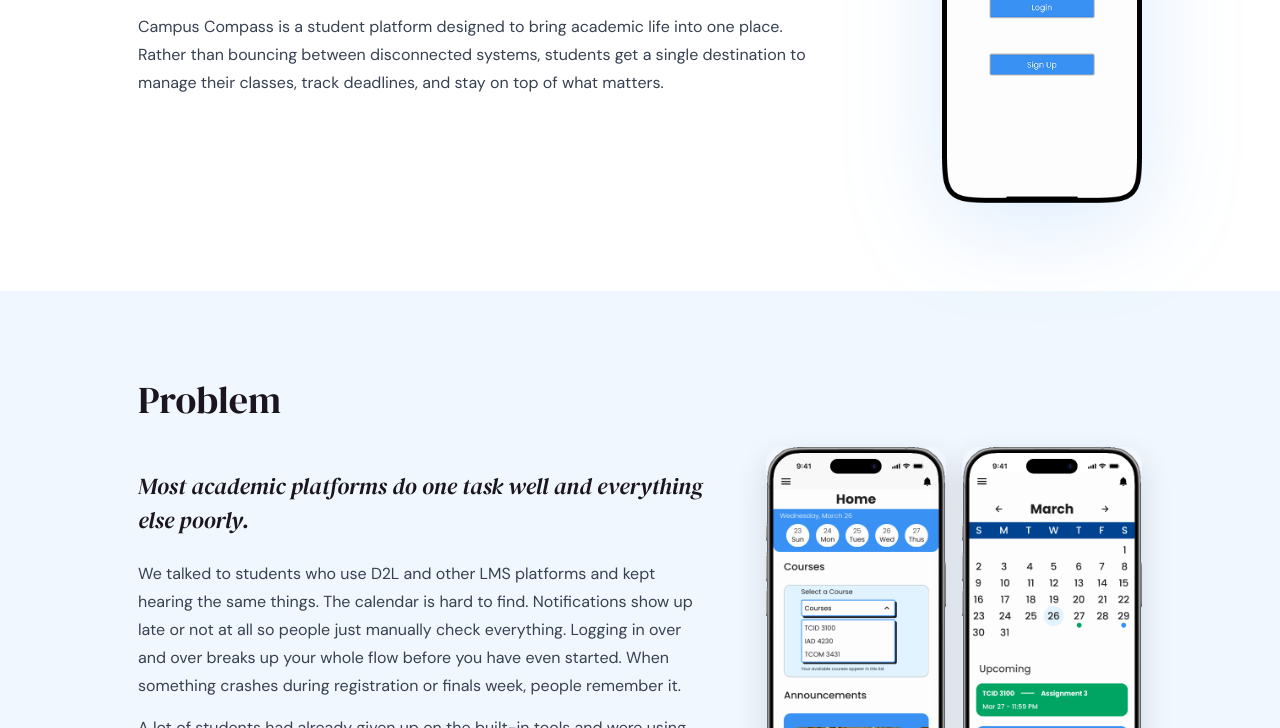
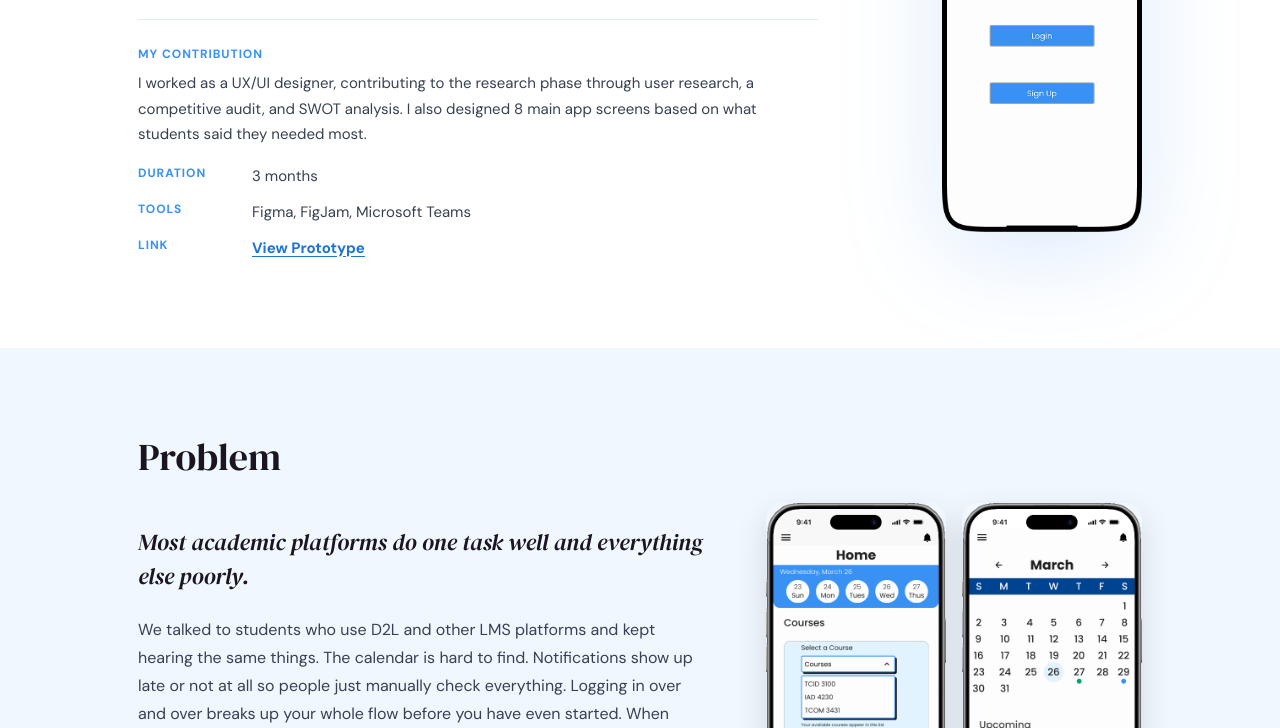
Before and after one commit to maura-bc/portfolio, a plain HTML site: page campus-compass/index.html in a window 1280 px wide. Shown: the part 372-1100 px from the top of the page. Drawn offline with Linux system fonts and the light colour scheme.

Commit message:
added my contribution section

```diff
--- a/campus-compass/index.html
+++ b/campus-compass/index.html
@@ -24,6 +24,24 @@
         <h1 class="page-title">Campus Compass</h1>
         <p class="intro-hook">Reimagining what an LMS should be to support the full experience of being a student</p>
         <p class="body-text">Campus Compass is a student platform designed to bring academic life into one place. Rather than bouncing between disconnected systems, students get a single destination to manage their classes, track deadlines, and stay on top of what matters.</p>
+        <div class="project-meta" aria-label="Project details">
+          <div class="meta-summary">
+            <span class="meta-label">My Contribution</span>
+            <p>I worked as a UX/UI designer, contributing to the research phase through user research, a competitive audit, and SWOT analysis. I also designed 8 main app screens based on what students said they needed most.</p>
+          </div>
+          <div class="meta-item">
+            <span class="meta-label">Duration</span>
+            <span>3 months</span>
+          </div>
+          <div class="meta-item">
+            <span class="meta-label">Tools</span>
+            <span>Figma, FigJam, Microsoft Teams</span>
+          </div>
+          <div class="meta-item">
+            <span class="meta-label">Link</span>
+            <a href="https://www.figma.com/proto/IguZeImLwIfHErtKYxwdQc/Team-Denny---Design-File--Campus-Compass-?node-id=774-2290&p=f&t=JuLgXbc2a0t9bIEN-1&scaling=scale-down&content-scaling=fixed&page-id=2%3A2&starting-point-node-id=849%3A2606&show-proto-sidebar=1" target="_blank" rel="noreferrer">View Prototype</a>
+          </div>
+        </div>
       </div>
       <div class="intro-phone">
         <img src="/campus-compass/images/login-screen.png" alt="Campus Compass app" />
--- a/campus-compass/styles.css
+++ b/campus-compass/styles.css
@@ -76,6 +76,45 @@ a:focus-visible, button:focus-visible {
   display: block;
   filter: drop-shadow(0 20px 48px rgba(57, 146, 243, 0.18));
 }
+.project-meta {
+  display: grid;
+  gap: 12px;
+  margin-top: 28px;
+  max-width: 680px;
+  border-top: 1px solid #dbeafe;
+  padding-top: 20px;
+}
+.meta-summary {
+  margin-bottom: 4px;
+}
+.meta-summary p {
+  margin-top: 6px;
+  font-size: 15px;
+  color: #374151;
+  line-height: 1.7;
+}
+.meta-item {
+  display: grid;
+  grid-template-columns: 96px 1fr;
+  gap: 18px;
+  font-size: 15px;
+  color: #374151;
+  line-height: 1.6;
+}
+.meta-label {
+  font-size: 12px;
+  font-weight: 700;
+  color: #3992F3;
+  text-transform: uppercase;
+  letter-spacing: 0.08em;
+}
+.meta-item a {
+  color: #1f74d1;
+  font-weight: 700;
+  text-decoration: underline;
+  text-underline-offset: 3px;
+}
+.meta-item a:hover { color: #155da8; }
 
 /* ── Section headings ─────────────────────────────────── */
 .label-row {
@@ -217,6 +256,7 @@ a:focus-visible, button:focus-visible {
   .section { padding: 64px 0; }
   .intro-split { grid-template-columns: 1fr; gap: 36px; }
   .intro-phone { display: flex; justify-content: center; }
+  .meta-item { grid-template-columns: 1fr; gap: 2px; }
   .page-title { font-size: 40px; }
   .section-title { font-size: 30px; }
   .pull-quote { font-size: 19px; }
```
